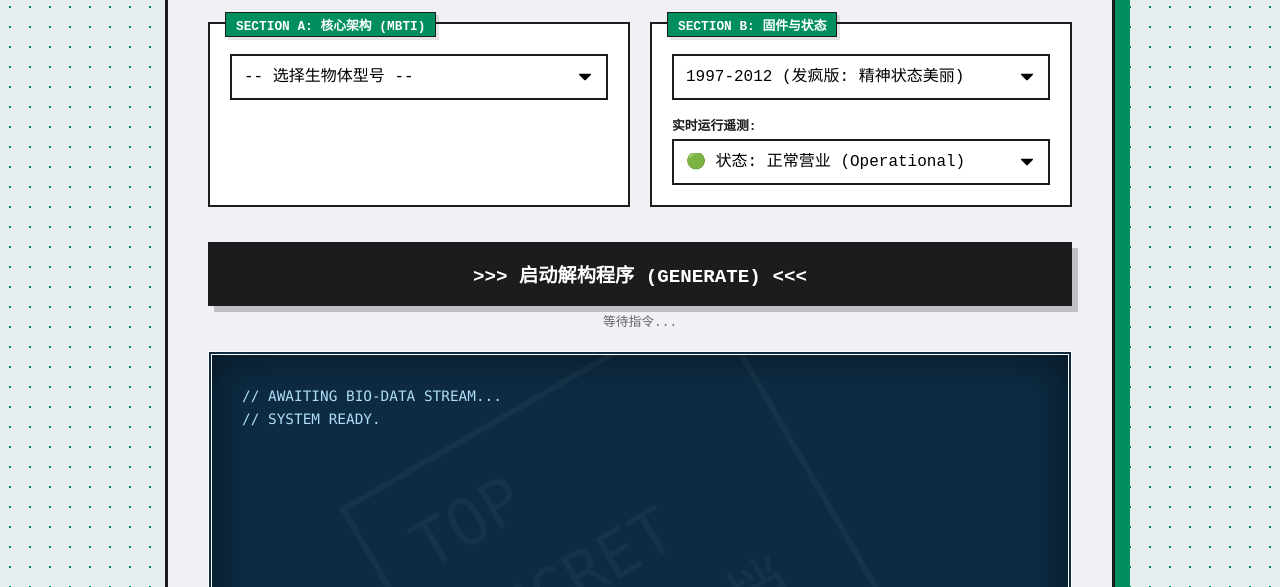
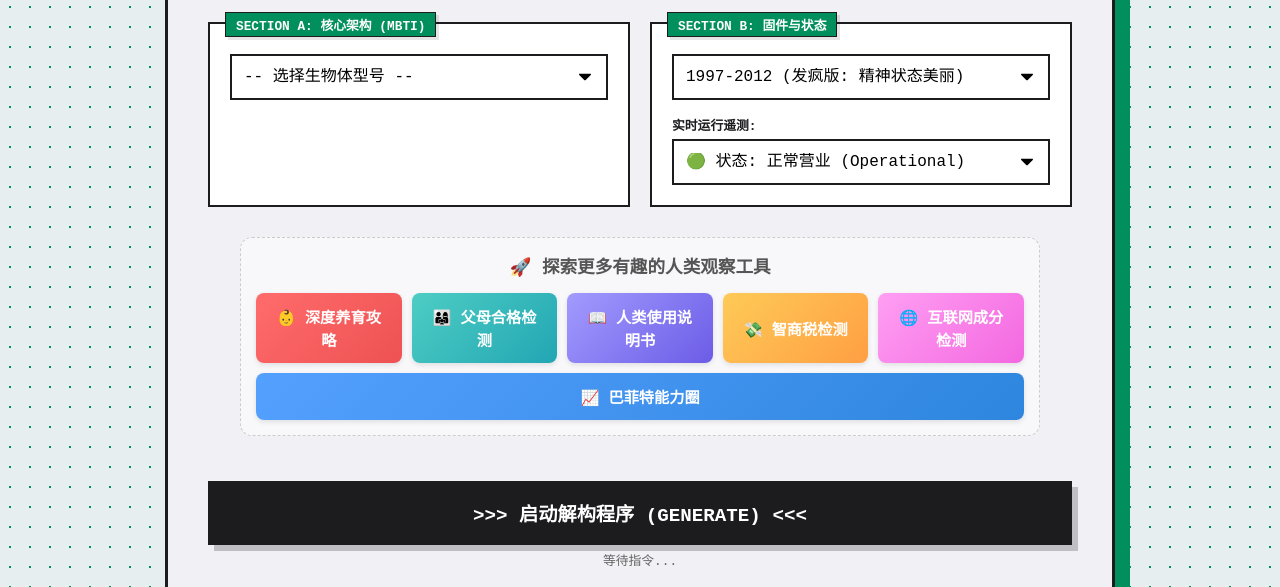
Before and after one commit to Circle-of-Competence/human-manual, a plain HTML site: page index.html in a window 1280 px wide. Shown: the part 183-770 px from the top of the page. Drawn offline with Linux system fonts and the light colour scheme.

Commit message:
Update index.html

```diff
--- a/index.html
+++ b/index.html
@@ -310,6 +310,89 @@
             </select>
         </div>
     </div>
+    <style>
+    /* 容器样式 */
+    .cross-promo-box {
+        margin: 30px auto;
+        padding: 15px;
+        max-width: 800px; /* 控制最大宽度 */
+        background: rgba(255, 255, 255, 0.5); /* 半透明背景，适应各种网页底色 */
+        border-radius: 12px;
+        text-align: center;
+        border: 1px dashed #ccc;
+    }
+
+    .promo-title {
+        font-size: 1.1em;
+        color: #555;
+        margin-bottom: 15px;
+        font-weight: bold;
+    }
+
+    /* 网格布局 */
+    .promo-grid {
+        display: flex;
+        flex-wrap: wrap;
+        gap: 10px;
+        justify-content: center;
+    }
+
+    /* 按钮基础样式 */
+    .promo-link {
+        text-decoration: none;
+        color: white;
+        padding: 12px 15px;
+        border-radius: 8px;
+        font-size: 0.95em;
+        font-weight: bold;
+        flex: 1 0 140px; /* 弹性宽度：最小140px，自动填满 */
+        transition: transform 0.2s, box-shadow 0.2s;
+        box-shadow: 0 2px 5px rgba(0,0,0,0.1);
+        display: flex;
+        align-items: center;
+        justify-content: center;
+    }
+
+    /* 鼠标悬停特效 */
+    .promo-link:hover {
+        transform: translateY(-3px);
+        box-shadow: 0 5px 15px rgba(0,0,0,0.2);
+        opacity: 0.95;
+    }
+
+    /* 各个按钮的颜色配置 */
+    .color-1 { background: linear-gradient(135deg, #FF6B6B, #EE5253); } /* 活力红 */
+    .color-2 { background: linear-gradient(135deg, #4ECDC4, #22A6B3); } /* 青碧色 */
+    .color-3 { background: linear-gradient(135deg, #A29BFE, #6C5CE7); } /* 梦幻紫 */
+    .color-4 { background: linear-gradient(135deg, #FECA57, #FF9F43); } /* 温暖橙 */
+    .color-5 { background: linear-gradient(135deg, #ff9ff3, #f368e0); } /* 糖果粉 */
+    .color-6 { background: linear-gradient(135deg, #54a0ff, #2e86de); } /* 科技蓝 */
+
+</style>
+
+<div class="cross-promo-box">
+    <div class="promo-title">🚀 探索更多有趣的人类观察工具</div>
+    <div class="promo-grid">
+        <a href="https://circle-of-competence.github.io/In-depth-Parenting-Assessment/" class="promo-link color-1">
+            👶 深度养育攻略
+        </a>
+        <a href="https://circle-of-competence.github.io/father-and-mother-OK-/" class="promo-link color-2">
+            👨‍👩‍👧 父母合格检测
+        </a>
+        <a href="https://circle-of-competence.github.io/human-manual/" class="promo-link color-3">
+            📖 人类使用说明书
+        </a>
+        <a href="https://circle-of-competence.github.io/Stupid-tax-test-/" class="promo-link color-4">
+            💸 智商税检测
+        </a>
+        <a href="https://circle-of-competence.github.io/Political-Typology-Quiz/" class="promo-link color-5">
+            🌐 互联网成分检测
+        </a>
+        <a href="https://circle-of-competence.github.io/" class="promo-link color-6">
+            📈 巴菲特能力圈
+        </a>
+    </div>
+</div>
 
     <div style="text-align: center; margin-bottom: 25px;">
         <button onclick="compileManual()" style="padding: 16px 50px; font-size: 1.2rem;">
```
